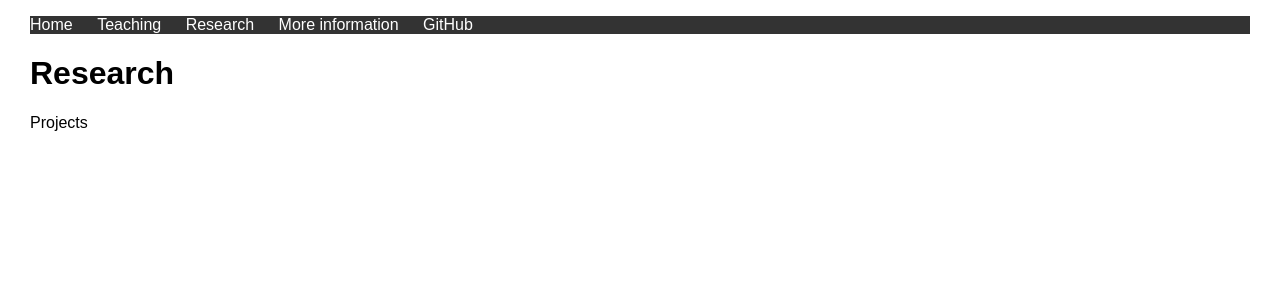
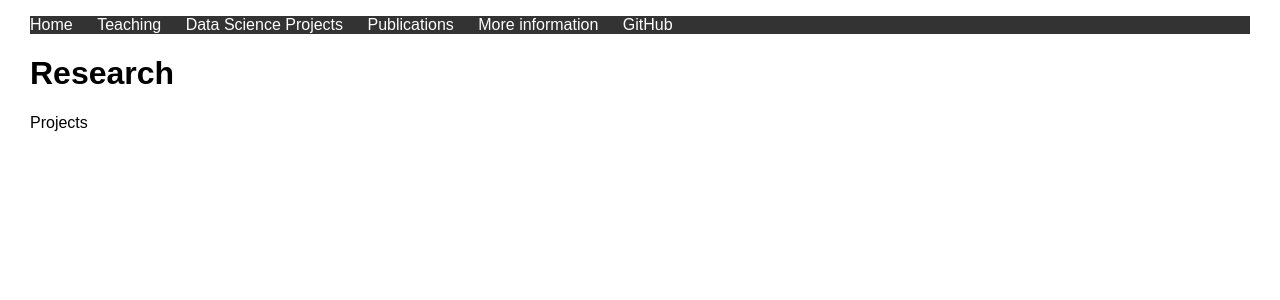
Before and after one commit to amandalemette/amandalemette.github.io, a Jekyll site: the page research/research.html, which Jekyll copies as it is, in a window 1280 px wide. Shown: the top 300 px of the page. Built offline with Jekyll 4.4.1, drawn with Linux system fonts in a browser that asks for light colours.

Commit message:
Update research.html

```diff
--- a/research/research.html
+++ b/research/research.html
@@ -10,9 +10,10 @@
     <header>
         <nav>
             <ul>
-                <li><a href="../index.html">Home</a></li>
-                <li><a href="../teaching/teaching.html">Teaching</a></li>
-                <li><a href="research/research.html">Research</a></li>
+                <li><a href="index.html">Home</a></li>
+                <li><a href="teaching/teaching.html">Teaching</a></li>
+                <li><a href="../projects/dataproject.html">Data Science Projects</a></li>
+                <li><a href="../research/research.html">Publications</a></li>
                 <li><a href="../info/info.html">More information</a></li>
                 <li><a href="https://github.com/amandalemette">GitHub</a></li>
             </ul>
```
